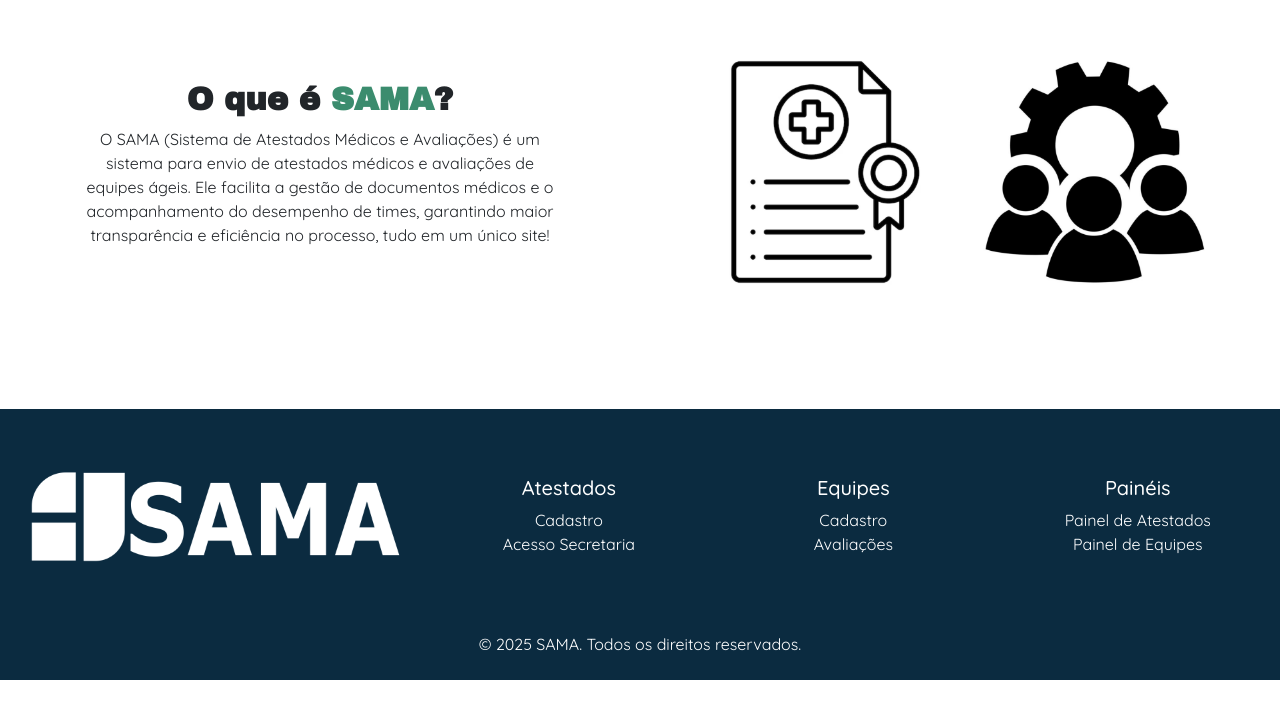
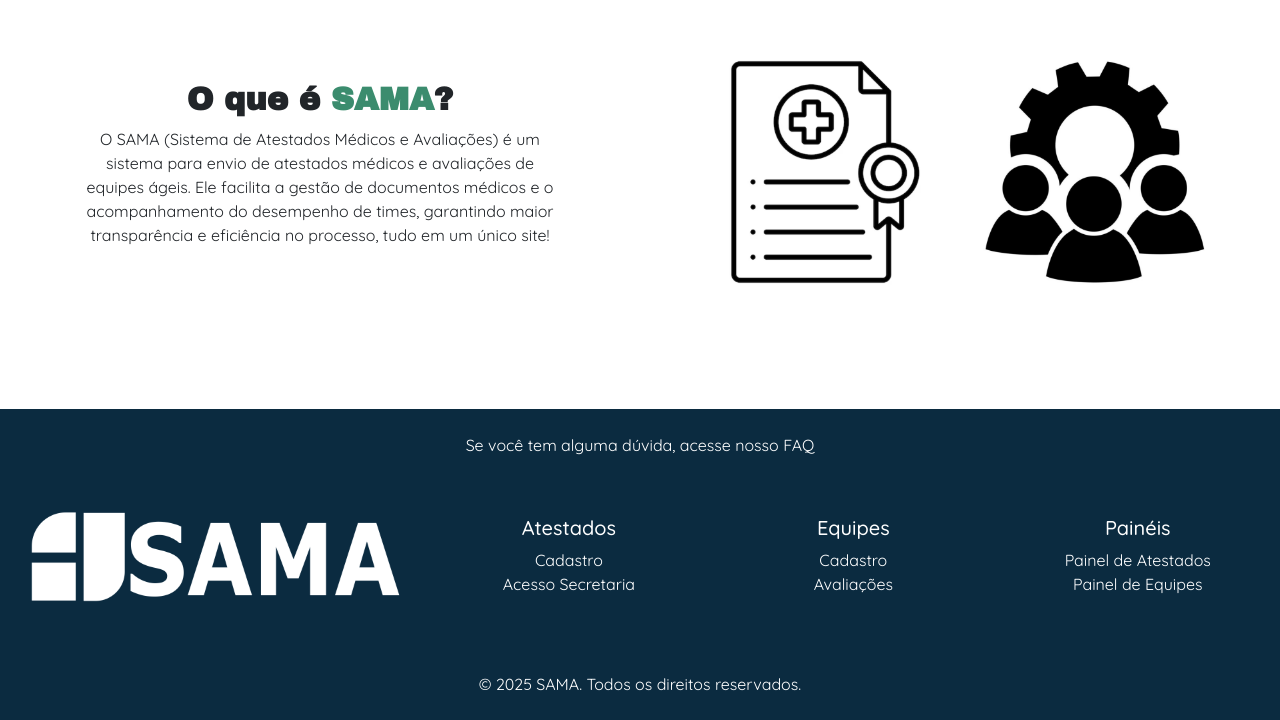
Before and after one commit to dottecteam/SAMA-API, a Flask app: page / in a window 1280 px wide. Shown: the part 1085-1805 px from the top of the page. Before the commit the page ends 1765 px from the top, so only its background shows below. Run offline with Flask 3, Linux system fonts and the light colour scheme; some libraries are stand-ins or nearby versions.

Commit message:
feat: Adicionando rota do faq.

```diff
--- a/src/app/views/routes_certificates.py
+++ b/src/app/views/routes_certificates.py
@@ -10,6 +10,14 @@ import os
 @app.route("/")
 def home():
     return render_template("certificates/vw_home.html")
+
+@app.route("/home")
+def home_redirect():
+    return redirect(url_for('home'))
+
+@app.route("/faq")
+def faq():
+    return render_template("certificates/vw_faq.html")
 
 #Página de cadastro de atestados
 @app.route("/atestados/cadastro")
--- a/src/static/stylesheets/teams/style_color.css
+++ b/src/static/stylesheets/teams/style_color.css
@@ -62,3 +62,7 @@
   box-shadow: inset 0 0 10px rgba(0, 0, 0, 0.5);
   transition: all .3s;
 }
+
+#table-query {
+  border: solid 1px rgba(var(--cor-primaria));
+}
--- /dev/null
+++ b/src/templates/certificates/vw_faq.html
@@ -0,0 +1,6 @@
+{% extends "certificates/vw_template.html" %} {% block content %}
+
+<!--Aqui fica o conteúdo-->
+<h1>Perguntas Frequentemente Respondidas</h1>
+
+{% endblock %}
--- a/src/templates/certificates/vw_template.html
+++ b/src/templates/certificates/vw_template.html
@@ -183,6 +183,17 @@
   <footer class="footer-custom-bg footer-custom text-white py-4">
     <div class="container-fluid text-center">
       <div class="row">
+        <div class="col-12 mb-3">
+          <!-- FAQ Link -->
+          <p class="mb-0">
+            <span
+              >Se você tem alguma dúvida, acesse nosso
+              <a href="/faq" class="text-white">FAQ</a></span
+            >
+          </p>
+        </div>
+      </div>
+      <div class="row">
         <!-- Logo -->
         <div class="col-md-4 mb-3">
           <a href="/">
```
Also changed, not shown: src/static/stylesheets/style_template.css (line endings or trailing spaces).
